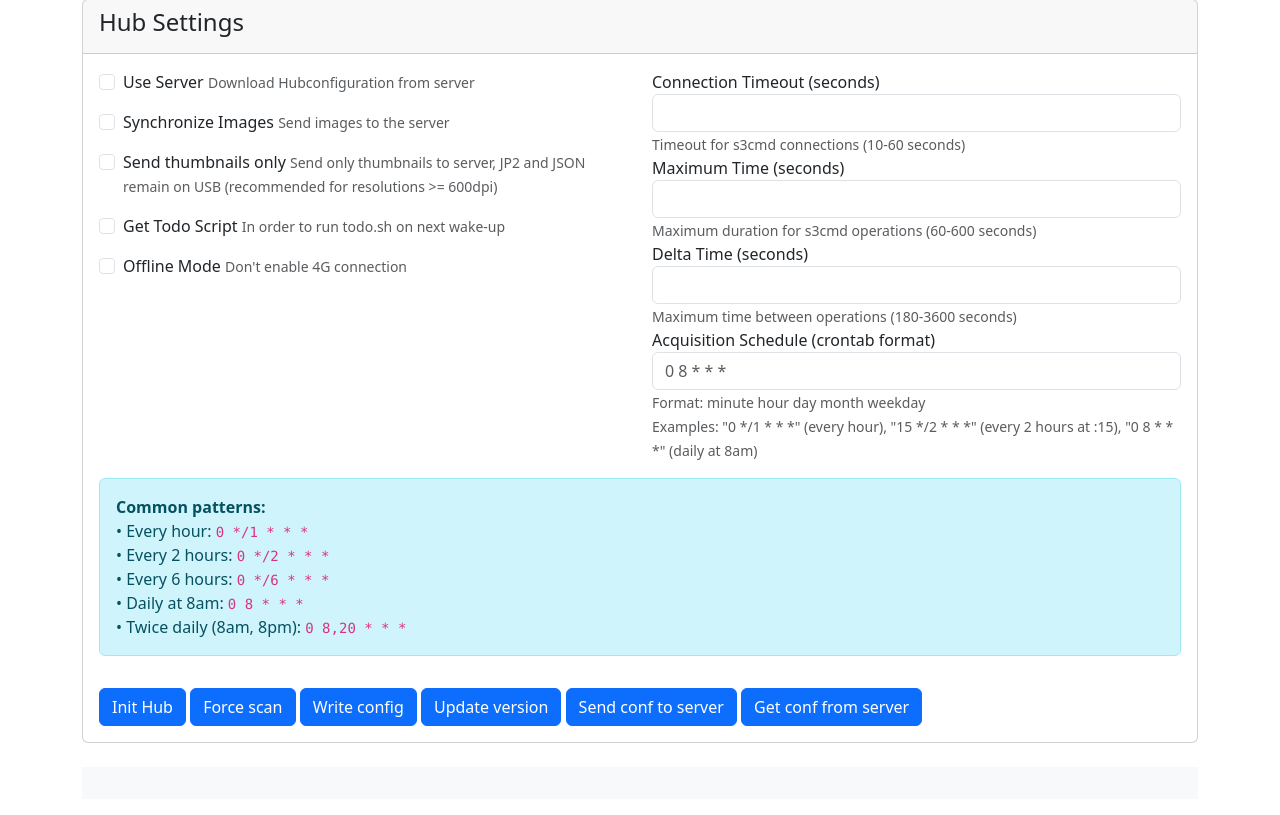
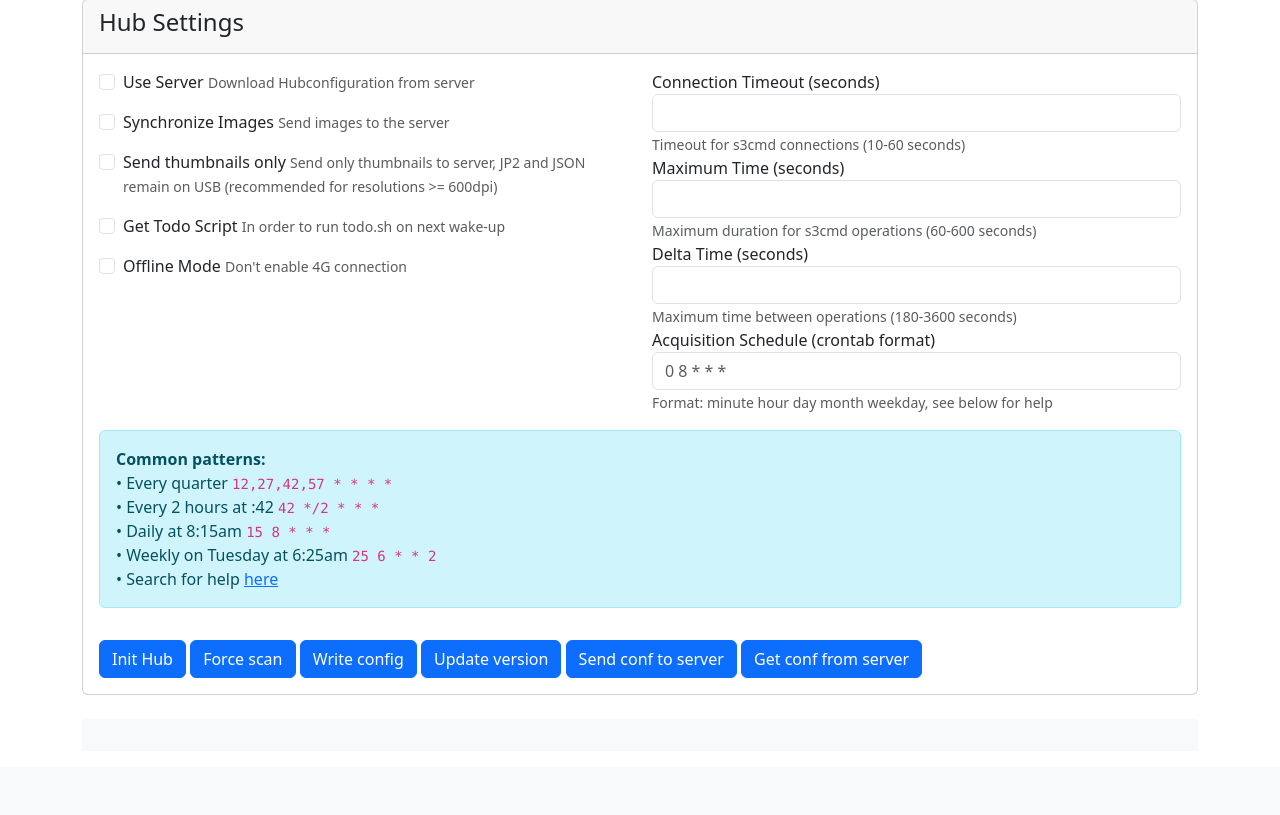
Before and after one commit to Humeos-com/scanorhize-pi, a Flask app: template templates/Hub.html in a window 1280 px wide. Shown: the part 218-1033 px from the top of the page. After the commit the page ends 913 px from the top, so only its background shows below. Run offline with Flask 3, Linux system fonts and the light colour scheme; the template is opened without the code that fills it, so the values that code supplies are empty; parts of the project's set-up code (start-up, migrations or seed data) failed here and were passed over; some libraries are stand-ins or nearby versions.

Commit message:
Crontab examples

```diff
--- a/templates/Hub.html
+++ b/templates/Hub.html
@@ -77,8 +77,7 @@ Pin Array: {{ pin_array }}</pre>
 								   placeholder="0 8 * * *" required>
 							<div id="crontab-feedback" class="small"></div>
 							<small class="form-text text-muted">
-								Format: minute hour day month weekday<br>
-								Examples: "0 */1 * * *" (every hour), "15 */2 * * *" (every 2 hours at :15), "0 8 * * *" (daily at 8am)
+								Format: minute hour day month weekday, see below for help<br>
 							</small>
 						</div>
 					</div>
@@ -88,11 +87,11 @@ Pin Array: {{ pin_array }}</pre>
 					<div class="col-md-12">
 						<div class="alert alert-info">
 							<strong>Common patterns:</strong><br>
-							• Every hour: <code>0 */1 * * *</code><br>
-							• Every 2 hours: <code>0 */2 * * *</code><br>
-							• Every 6 hours: <code>0 */6 * * *</code><br>
-							• Daily at 8am: <code>0 8 * * *</code><br>
-							• Twice daily (8am, 8pm): <code>0 8,20 * * *</code>
+							• Every quarter <code>12,27,42,57 * * * *</code><br>
+							• Every 2 hours at :42 <code>42 */2 * * *</code><br>
+							• Daily at 8:15am <code>15 8 * * *</code><br>
+							• Weekly on Tuesday at 6:25am <code>25 6 * * 2</code><br>
+							• Search for help <a href="https://crontab.guru/examples.html" target="_blank">here</a>
 						</div>
 					</div>
 				</div>
```
